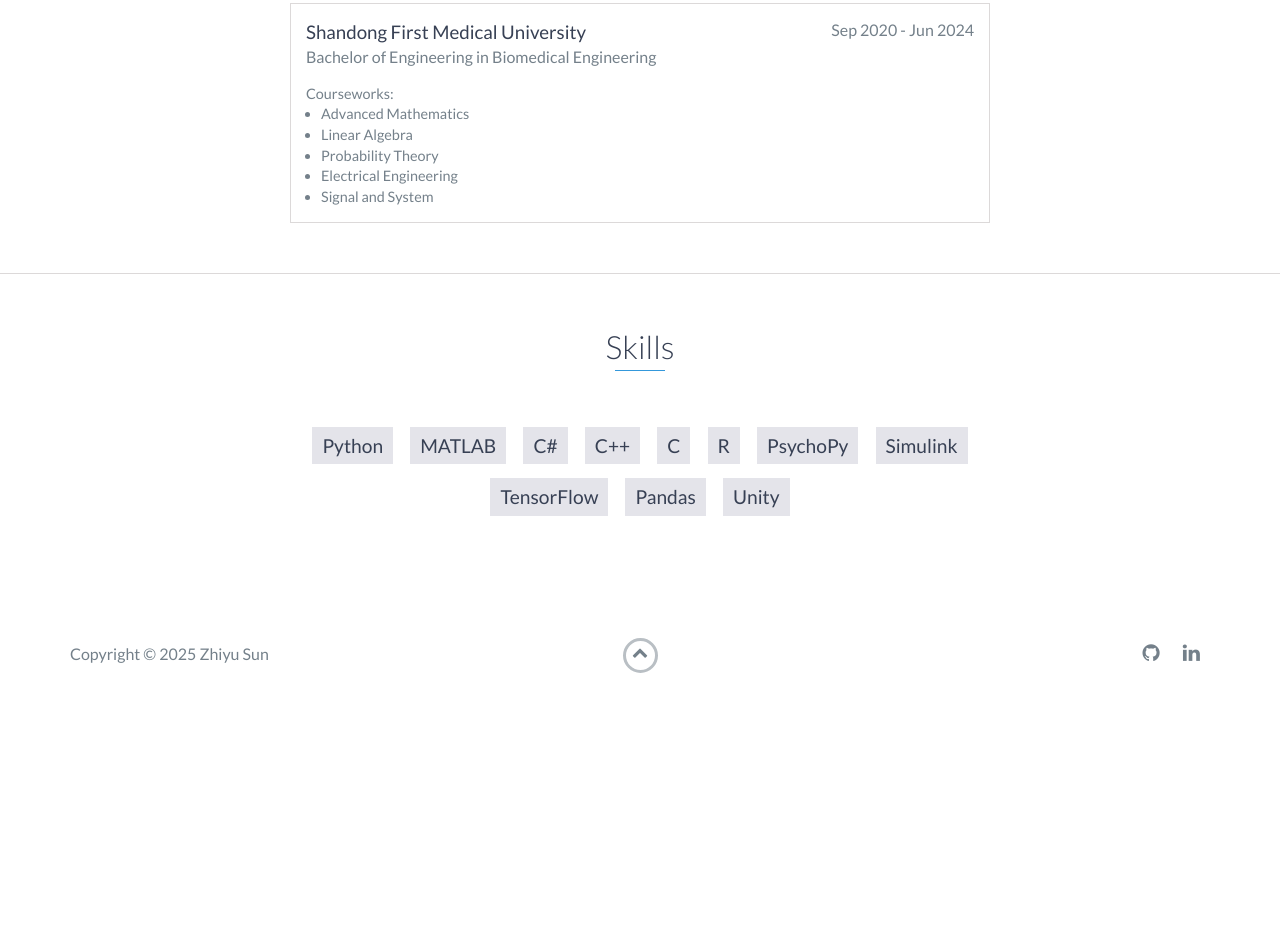
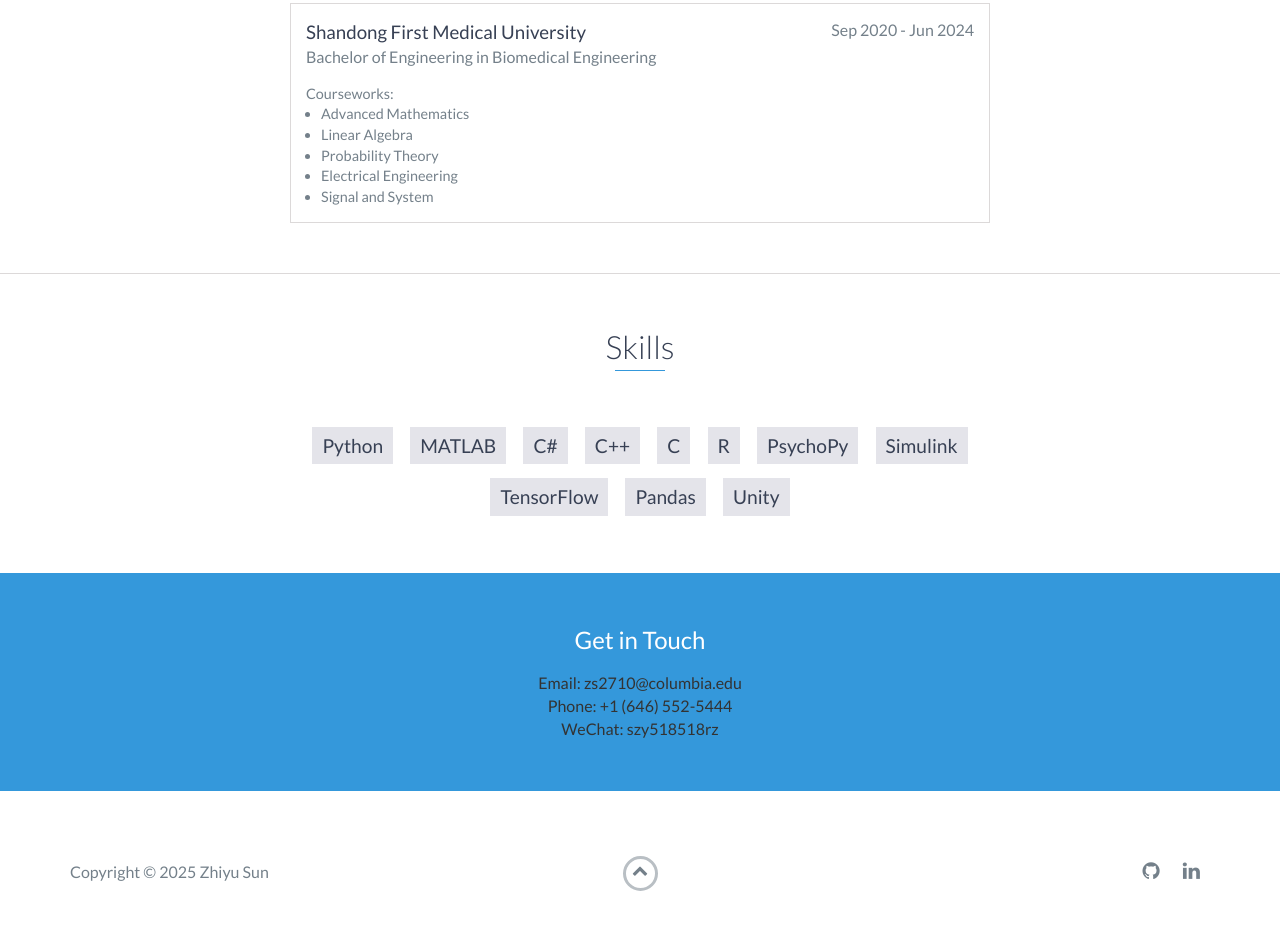
Before and after one commit to Century1026/century.github.io, a website: page index.html in a window 1280 px wide. Shown: the part 3732-4662 px from the top of the page. Before the commit the page ends 4458 px from the top, so only its background shows below. Drawn offline with nearby package versions, Linux system fonts and the light colour scheme.

Commit message:
3.0 updated contact

```diff
--- a/index.html
+++ b/index.html
@@ -214,18 +214,25 @@
     </div>
     <!-- End #skills -->
 
-    <!-- <div id="contact">
+    <div id="contact">
         <h2>Get in Touch</h2>
-        <div id="contact-form">
+        <div>
+            Email: zs2710@columbia.edu<br>
+            Phone: +1 (646) 552-5444<br>
+            WeChat: szy518518rz
+        </div>
+        <!-- <div id="contact-form">
             <form method="POST" action="https://formspree.io/email@email.com">
                 <input type="hidden" name="_subject" value="Contact request from personal website" />
                 <input type="email" name="_replyto" placeholder="Your email" required>
                 <textarea name="message" placeholder="Your message" required></textarea>
                 <button type="submit">Send</button>
-            </form>
+            </form> -->
         </div>
-    </div> -->
+    </div>
     <!-- End #contact -->
+
+
 
     <footer>
         <div class="container">
```
